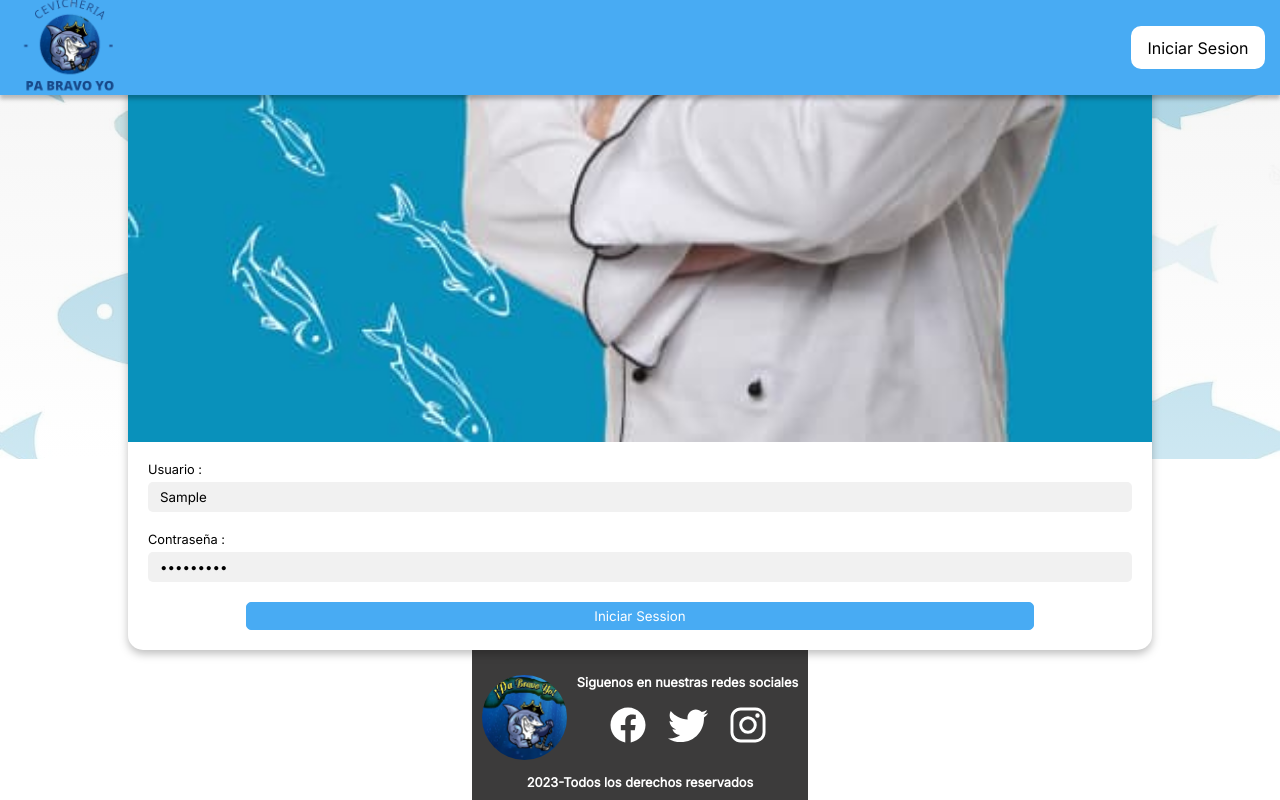
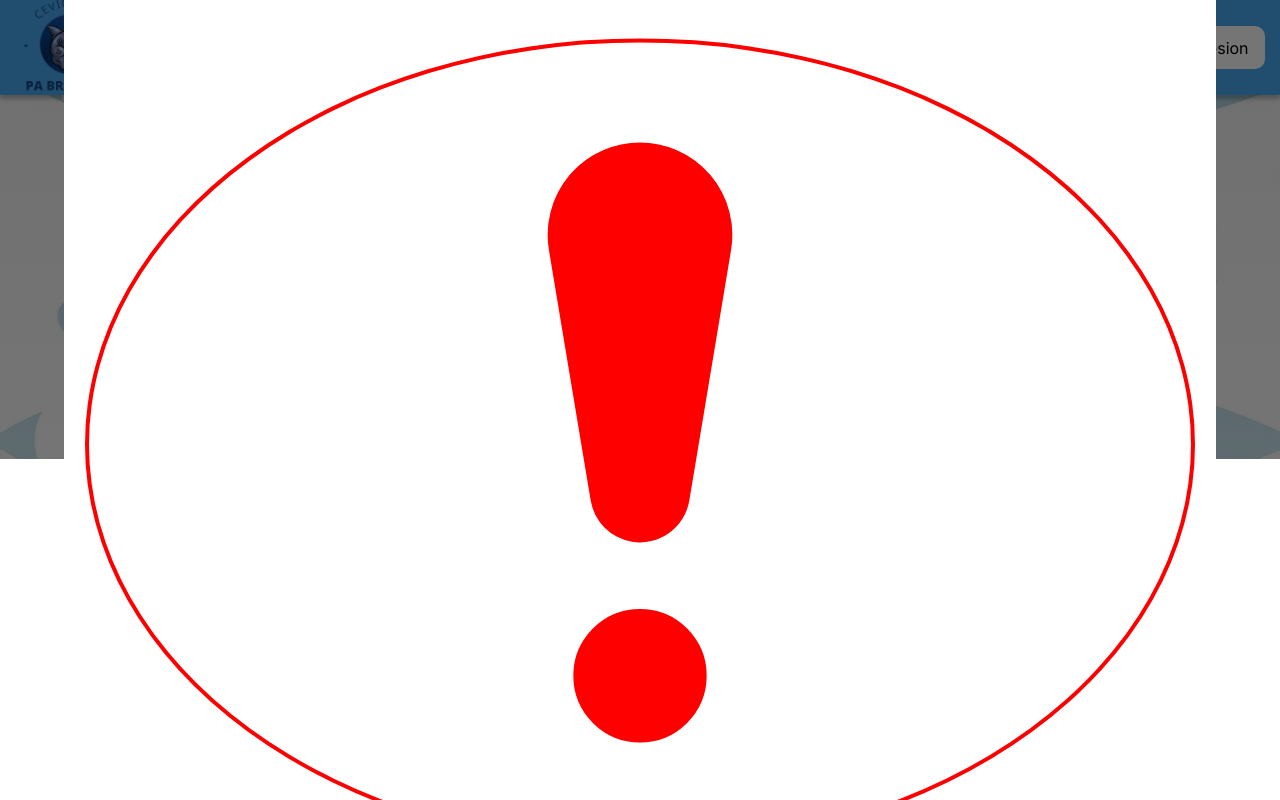
Before and after one commit to JosueSifuentesA/PaBravoYoJS, a React (Vite) app: page /iniciarSesion in a window 1280 px wide. Both pictures are taken after typing "Sample", "Sample123" into the empty fields and a click on the button "Iniciar Session". Shown: the part 331-1131 px from the top of the page. Built offline with nearby package versions, Linux system fonts and the light colour scheme.

Commit message:
Add warning message

```diff
--- a/src/LoginPage.jsx
+++ b/src/LoginPage.jsx
@@ -1,18 +1,43 @@
 import iconLogo2PaBravo from './assets/logo2.png'
-import { Route, Link, Routes } from 'react-router-dom'
+import { Route, Link, Routes, useNavigate } from 'react-router-dom'
 import imgIniciarSesion from './assets/iniciarSesion.jpg'
+import iconExclamation from './assets/exclamation.svg'
+import iconClose from './assets/close.svg'
 import { Footer } from './Footer'
 import './login.css'
 import { useState } from 'react'
 const LoginPage = () => {
   const [user, setUser] = useState('')
   const [password, setPassword] = useState('')
+  const [badLogin, setBadLogin] = useState(false)
+  const navigate = useNavigate()
   const handleClick = (e) => {
     e.preventDefault()
+
+    if (user === 'Josue123' && password === '1234') {
+      navigate('/')
+      return
+    }
+    setBadLogin(true)
   }
 
   return (
     <>
+
+      {badLogin && (
+        <div
+          className='errorHandler'
+        >
+          <div className='errorHandler_container'>
+            <div className='container_close' onClick={() => { setBadLogin(false) }}>
+              <img className='close_img' src={iconClose} />
+            </div>
+            <div className='container_warning'>
+              <img src={iconExclamation} />
+            </div>
+            <h1 className='container_message'>Usuario y/o contraseña incorrectos</h1>
+          </div>
+        </div>)}
 
       <header className='header'>
         <Link to='/'>
@@ -41,7 +66,6 @@ const LoginPage = () => {
         <Footer />
 
       </main>
-
     </>
   )
 }
--- a/src/landingPage.css
+++ b/src/landingPage.css
@@ -275,7 +275,7 @@ a:hover{
     width: 100%;
     height: fit-content;
     display: grid;
-    grid-template-columns: repeat(2,1fr);
+    grid-template-columns: repeat(2,minmax(100px,140px));
     grid-template-rows: repeat(2,1fr);
     gap: 15px;
     height: 320px;
@@ -293,7 +293,7 @@ a:hover{
     background-color: white;
     border-radius: 10px;
     max-height: 150px;
-    font-size: 0.85em;
+    font-size: 0.75em;
     gap: 5px;
     text-align: center;
     align-self: center;
--- a/src/login.css
+++ b/src/login.css
@@ -100,3 +100,60 @@
 .container_form label{
     font-size: 0.8em;
 }
+
+.errorHandler{
+    position: absolute;
+    z-index: 2000;
+    background-color: rgb(0 0 0 / 54%);
+    width: 100vw;
+    height: 790px;
+    display: flex;
+    flex-flow: column;
+    align-items: center;
+    justify-content: center;
+}
+
+.errorHandler_container{
+    display: flex;
+    flex-flow: column;
+    align-items: center;
+    justify-content: center;
+    text-align: center;
+    border-radius: 15px;
+    background-color: white;
+    width: 90%;
+    padding: 25px;
+    box-sizing: border-box;
+    gap: 25px;
+    position: fixed;
+    top: 50%;
+    left: 50%;
+    transform: translate(-50%,-50%);
+}
+
+.container_warning{
+    border: 4px solid red;
+    width: 50%;
+    height: 70%;
+    border-radius: 50%;
+}
+
+.container_close{
+    width: 10%;
+    height: 10%;
+    align-self: flex-end;
+}
+
+.close_img{
+    width: 100%;
+    height: 100%;
+}
+
+.container_warning{
+    width: 100%;
+    height: 100%;
+}
+
+.container_message{
+    font-size: 1.3em;
+}
```
Also changed, not shown: src/assets/close.svg (added), src/assets/exclamation.svg (added).
